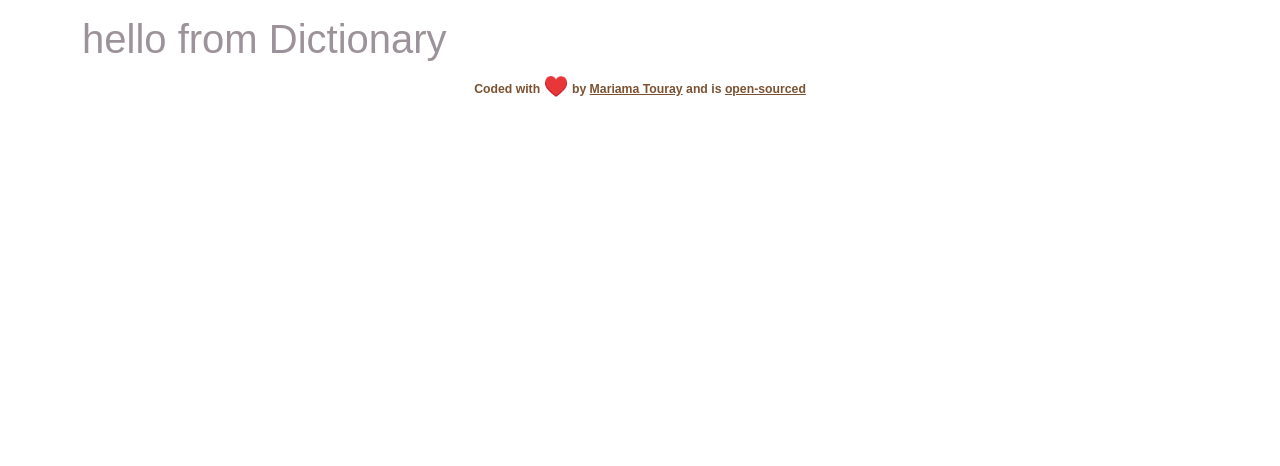
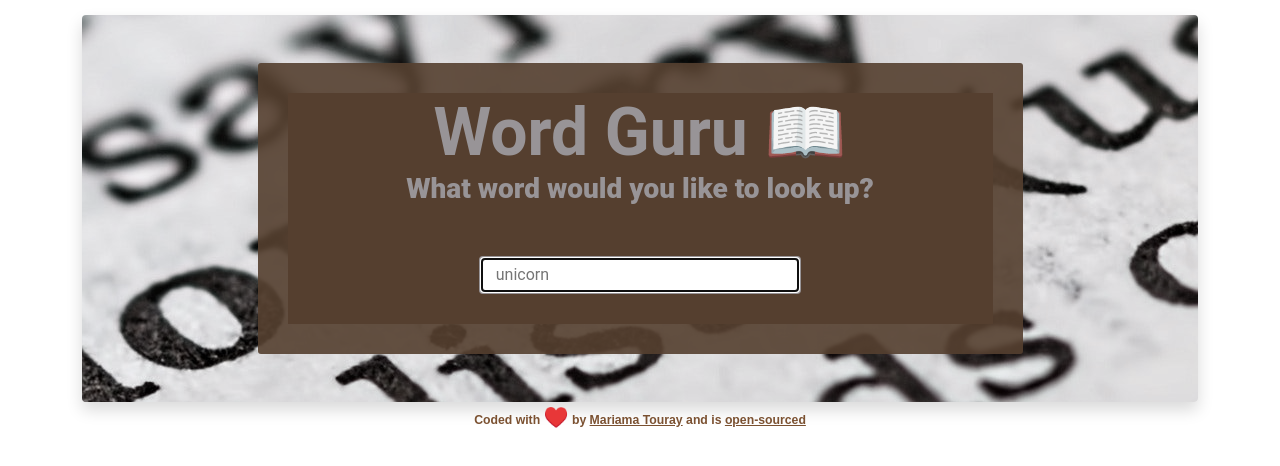
Before and after one commit to touraymk/word-guru-app, a React (Create React App) app: page / in a window 1280 px wide. Shown: the top 466 px of the page. Built offline with nearby package versions, Linux system fonts and the light colour scheme.

Commit message:
Update Dictionary.js
- Added background image.
- Added header and search bar, styled it with CSS and Bootstrap.

```diff
--- a/src/App.js
+++ b/src/App.js
@@ -5,7 +5,7 @@ function App() {
   return (
     <div className="App">
       <div className="container">
-        <Dictionary />
+        <Dictionary defaultKeyword="unicorn" />
       </div>
       <footer className="text-center">
         <small>
--- a/src/Dictionary.css
+++ b/src/Dictionary.css
@@ -0,0 +1,65 @@
+.Dictionary {
+  background: url("dictionary-bg.jpg") no-repeat center center fixed;
+  filter: grayscale(60%);
+  border-radius: 4px;
+}
+
+.Dictionary .header {
+  border-radius: 3px;
+  color: rgb(156, 147, 154);
+  font-family: "Roboto", serif;
+  padding: 30px;
+  width: 75%;
+  margin: 0 auto;
+  text-align: center;
+  background-color: rgba(113, 58, 18, 0.9);
+}
+
+.Dictionary h1 {
+  font-weight: 700;
+  font-size: 66px;
+  background: rgb(113, 58, 18);
+  margin: 0;
+}
+
+.Dictionary h2 {
+  font-weight: 900;
+  font-size: 28px;
+  background: rgb(113, 58, 18);
+  padding-bottom: 20px;
+  margin: 0;
+}
+
+.Dictionary form {
+  background: rgb(113, 58, 18);
+  margin: 0;
+  padding: 30px;
+}
+
+.Dictionary input {
+  padding-left: 15px;
+  border: 2px solid rgb(156, 147, 154);
+  border-radius: 4px;
+  line-height: 2;
+  width: 50%;
+}
+
+@media (max-width: 660px) {
+  .Dictionary {
+    padding: 30px;
+  }
+
+  .Dictionary h1 {
+    font-size: 36px;
+  }
+
+  .Dictionary h2 {
+    font-size: 16px;
+    padding-bottom: 10px;
+  }
+
+  .Dictionary input {
+    line-height: 1.5;
+    width: 75%;
+  }
+}
--- a/src/Dictionary.js
+++ b/src/Dictionary.js
@@ -2,5 +2,15 @@ import React from "react";
 import "./Dictionary.css";
 
 export default function Dictionary() {
-  return <h1>hello from Dictionary</h1>;
+  return (
+    <div className="Dictionary p-5 shadow">
+      <section className="header">
+        <h1>Word Guru 📖</h1>
+        <h2>What word would you like to look up?</h2>
+        <form>
+          <input type="search" placeholder="unicorn" autoFocus={true} />
+        </form>
+      </section>
+    </div>
+  );
 }
```
Also changed, not shown: src/dictionary-bg.jpg (added).
